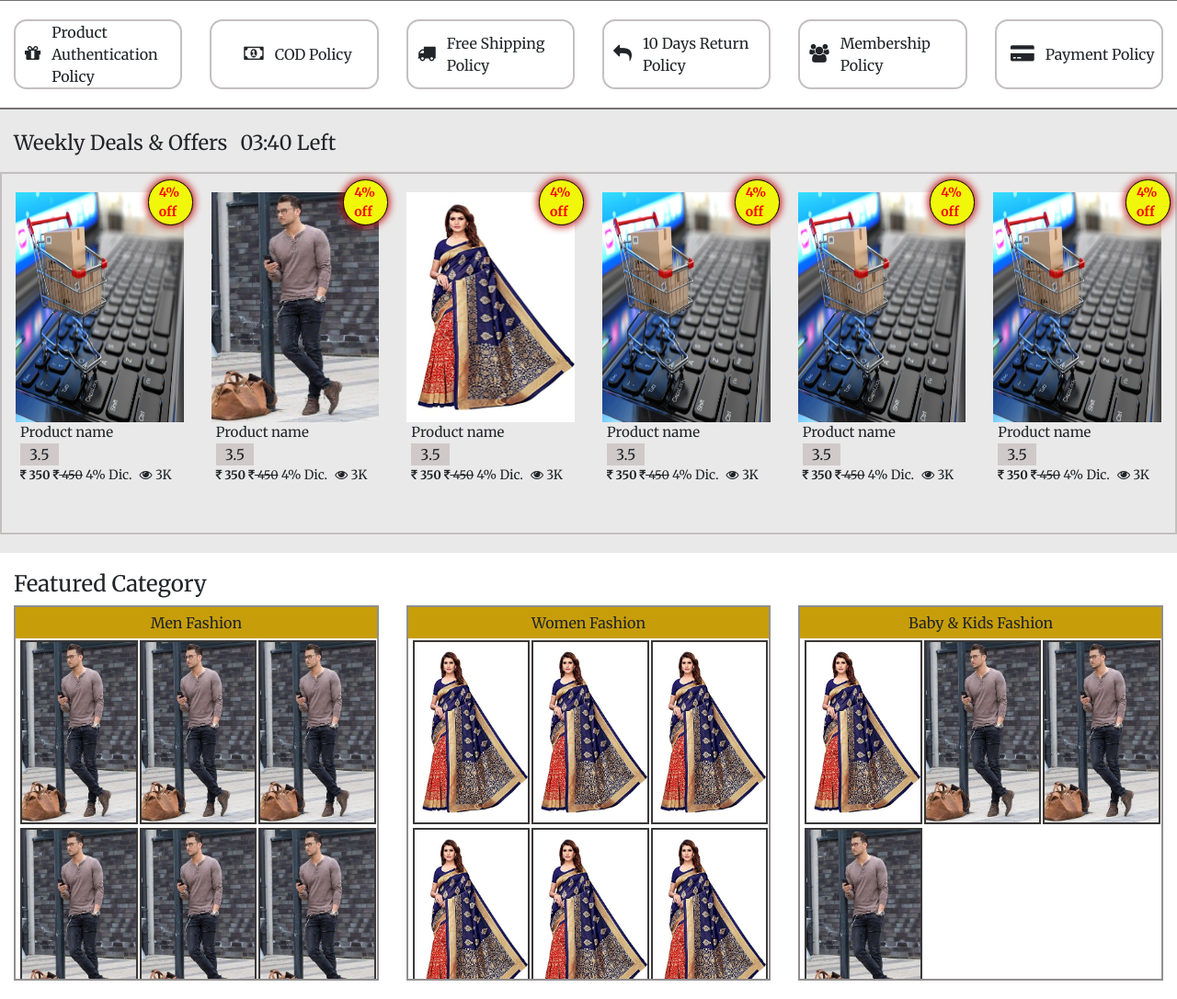
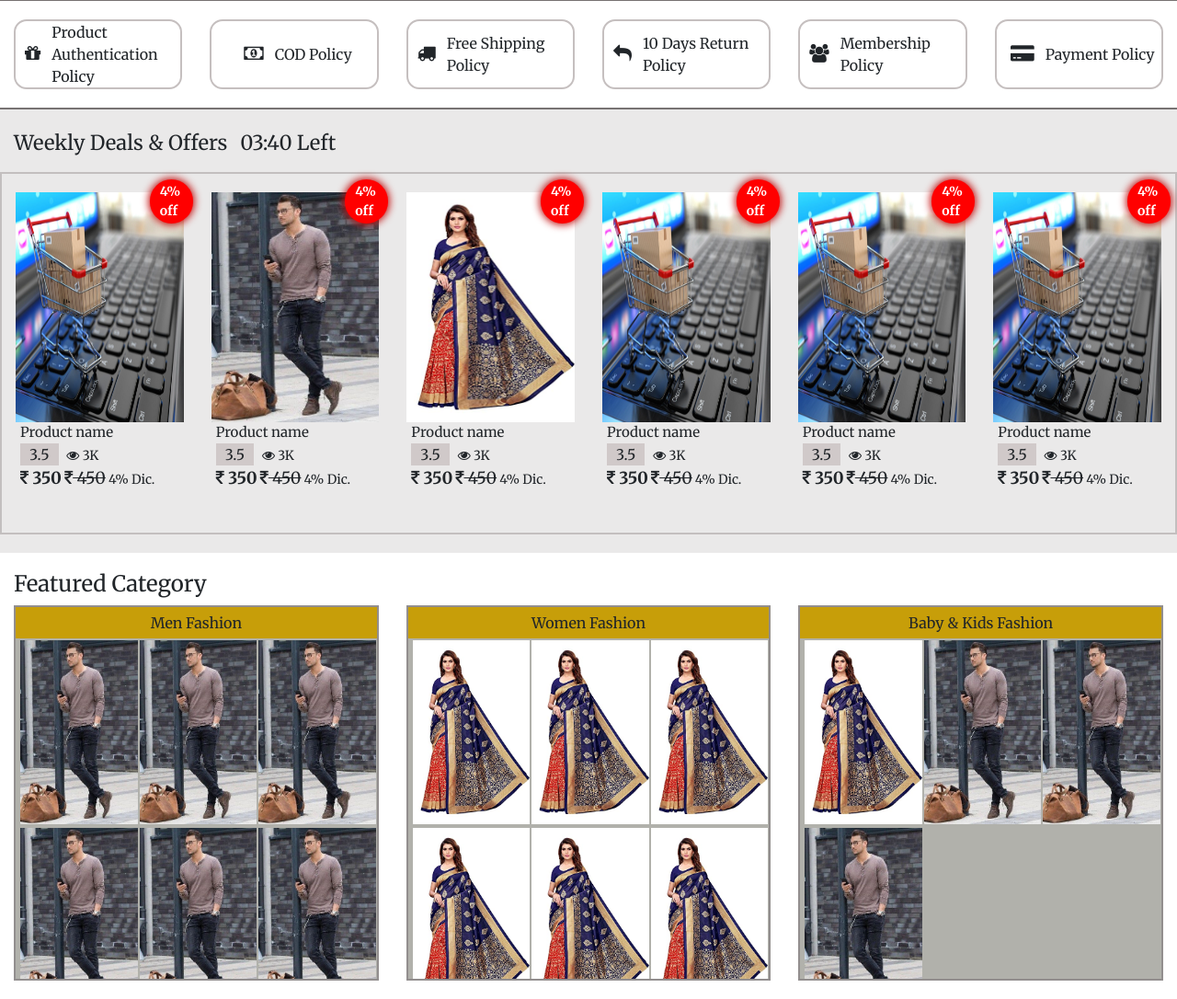
Before and after one commit to wwwzaptaycom/zaptay, a Django app: page / in a window 1280 px wide. Shown: the part 496-1582 px from the top of the page at 92% size. Run offline with Django 3.2, Linux system fonts and the light colour scheme; some libraries are stand-ins or nearby versions.

Commit message:
product category design change

```diff
--- a/static/css/home.css
+++ b/static/css/home.css
@@ -240,14 +240,15 @@
 
 .offer_div .focus_discount
 {
-  background: #f1f70a;
+  // background: #f1f70a;
+  background-color: red;
   top: -14px;
   right: -10px;
   position: absolute;
   border-radius: 84px;
   padding: 3px 11px;
   box-shadow: 0px 0px 12px 0px #bf0707;
-  border: 1px solid black;
+  /* border: 1px solid black; */
   animation: offer_blink 3s infinite;
 }
 
@@ -270,8 +271,8 @@
 .offer_div .focus_discount .focus_discount_text
 {
   width: 25px;
-  color: red;
-  font-weight: 600;
+  color: white;
+  font-weight: 700;
   font-size: 14px;
 }
 
@@ -295,12 +296,14 @@
 {
   /* padding: 0px 5px 0px 0px; */
   font-weight: 700;
+  font-size: 18px;
 }
 
 .product_details .price .original
 {
   text-decoration: line-through;
   /* padding-right: 10px; */
+  font-size: 18px;
 }
 
 .product_details .price .discount
@@ -308,13 +311,15 @@
   font-size: 14px;
 }
 
-.product_details .price .view
+.product_details .view
 {
   padding: 0px 0px 0px 5px;
   font-size: 14px;
+  text-align: right;
 }
 
-.item{
+.item
+{
   padding: 15px;
 }
 /* /Weekly Deals & offer */
@@ -349,7 +354,7 @@
 {
   height: 370px;
   padding: 0px 17px;
-  /* background-color: yellow; */
+  background-color: #b1b1ab;
   overflow-y: scroll;
   overflow-x: hidden;
 
@@ -368,11 +373,46 @@
   width: 100%;
   height: 200px;
   margin: 2px;
-  border: 2px solid #3a3737;
+  /* border: 2px solid #3a3737; */
+  position: relative;
+  transition: 2s;
+  cursor: pointer;
+}
+
+.fashion .body img:hover
+{
+  transform: scale(1.05);
+  /* box-shadow: 0px 0px 12px red; */
+  z-index: 2;
+  position: absolute;
+  transition: 1s;
 }
 
 .feature_cat_pading_man
 {
   padding: 0px 1px;
+  position: relative;
 }
+
+.product_category
+{
+  width: 100%;
+  position: absolute;
+  bottom: 0;
+  text-align: center;
+  z-index: 3;
+  background: #403f3fdb;
+  color: white;
+  font-weight: 600;
+  opacity: 0;
+  padding: 6px 0px;
+  transition: 2s;
+}
+
+.feature_cat_pading_man:hover .product_category
+{
+  opacity: 1;
+  transition: 1s;
+}
+
 /* /Featured Category */
--- a/templates/home.html
+++ b/templates/home.html
@@ -357,24 +368,35 @@
               <div class="row">
                 <div class="col-md-4 feature_cat_pading_man">
                   <img src="{% static '/site_image/female.jpg' %}" alt="">
+                  <div class="product_category">Product</div>
                 </div>
                 <div class="col-md-4 feature_cat_pading_man">
                   <img src="{% static '/site_image/female.jpg' %}" alt="">
+                  <div class="product_category">Product</div>
                 </div>
                 <div class="col-md-4 feature_cat_pading_man">
                   <img src="{% static '/site_image/female.jpg' %}" alt="">
+                  <div class="product_category">Product</div>
                 </div>
                 <div class="col-md-4 feature_cat_pading_man">
                   <img src="{% static '/site_image/female.jpg' %}" alt="">
+                  <div class="product_category">Product</div>
                 </div>
                 <div class="col-md-4 feature_cat_pading_man">
                   <img src="{% static '/site_image/female.jpg' %}" alt="">
+                  <div class="product_category">Product</div>
                 </div>
                 <div class="col-md-4 feature_cat_pading_man">
                   <img src="{% static '/site_image/female.jpg' %}" alt="">
+                  <div class="product_category">Product</div>
                 </div>
                 <div class="col-md-4 feature_cat_pading_man">
                   <img src="{% static '/site_image/female.jpg' %}" alt="">
+                  <div class="product_category">Product</div>
+                </div>
+                <div class="col-md-4 feature_cat_pading_man">
+                  <img src="{% static '/site_image/female.jpg' %}" alt="">
+                  <div class="product_category">Product</div>
                 </div>
               </div>
             </div>
```
Also changed, not shown: other parts of templates/home.html (+18 -6 lines).
